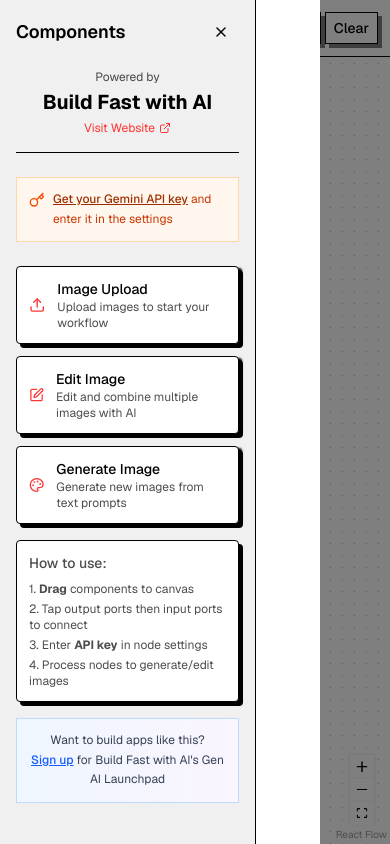
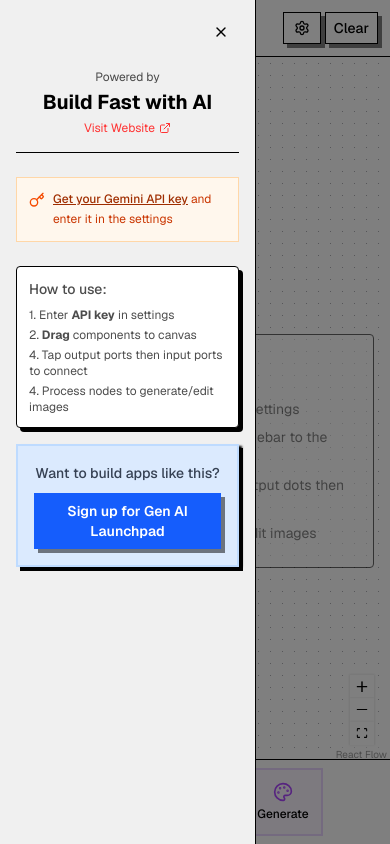
Before and after one commit to Aaryan6/gemimage-workflow, a Next.js app: page / in a window 390 px wide. Both pictures are taken after a click on the button 31 px from the left and 28 px from the top of the page. Built offline with nearby package versions, Linux system fonts and the light colour scheme.

Commit message:
Refactor Sidebar and Workflow components for improved mobile usability and user guidance. Updated layout for better responsiveness, added API key instructions, and enhanced visual elements in the workflow canvas.

```diff
--- /dev/null
+++ b/src/components/mobile-node-tabs.tsx
@@ -0,0 +1,86 @@
+"use client";
+
+import type React from "react";
+import { Upload, Edit, Palette } from "lucide-react";
+import { useWorkflowStore } from "@/stores/workflow-store";
+import { type Node } from "@xyflow/react";
+
+const nodeTypes = [
+  {
+    type: "imageUpload",
+    label: "Upload",
+    icon: Upload,
+    color: "text-blue-500",
+    bgColor: "bg-blue-50 hover:bg-blue-100",
+    borderColor: "border-blue-200",
+  },
+  {
+    type: "editImage",
+    label: "Edit",
+    icon: Edit,
+    color: "text-orange-500",
+    bgColor: "bg-orange-50 hover:bg-orange-100",
+    borderColor: "border-orange-200",
+  },
+  {
+    type: "generateImage",
+    label: "Generate",
+    icon: Palette,
+    color: "text-purple-500",
+    bgColor: "bg-purple-50 hover:bg-purple-100",
+    borderColor: "border-purple-200",
+  },
+];
+
+export default function MobileNodeTabs() {
+  const { addNode } = useWorkflowStore();
+
+  const onDragStart = (event: React.DragEvent, nodeType: string) => {
+    event.dataTransfer.setData("application/reactflow", nodeType);
+    event.dataTransfer.effectAllowed = "move";
+  };
+
+  const handleClick = (nodeType: string) => {
+    // Generate random position for mobile clicks
+    const x = Math.random() * 300 + 100;
+    const y = Math.random() * 200 + 100;
+
+    const newNode: Node = {
+      id: `${nodeType}-${Date.now()}`,
+      type: nodeType,
+      position: { x, y },
+      data: {
+        label: `${nodeType} node`,
+        images: [],
+        prompt: "",
+        result: null,
+      },
+    };
+
+    addNode(newNode);
+  };
+
+  return (
+    <div className="md:hidden fixed bottom-0 left-0 right-0 bg-background border-t border-border p-2 z-30">
+      <div className="flex gap-2 justify-center">
+        {nodeTypes.map((nodeType) => {
+          const Icon = nodeType.icon;
+          return (
+            <div
+              key={nodeType.type}
+              className={`flex flex-col items-center justify-center p-3 rounded-lg border-2 cursor-pointer active:scale-95 transition-all touch-manipulation min-w-20 ${nodeType.bgColor} ${nodeType.borderColor}`}
+              draggable
+              onDragStart={(event) => onDragStart(event, nodeType.type)}
+              onClick={() => handleClick(nodeType.type)}
+            >
+              <Icon className={`w-5 h-5 mb-1 ${nodeType.color}`} />
+              <span className="text-xs font-medium text-foreground">
+                {nodeType.label}
+              </span>
+            </div>
+          );
+        })}
+      </div>
+    </div>
+  );
+}
--- a/src/components/sidebar.tsx
+++ b/src/components/sidebar.tsx
@@ -68,10 +68,7 @@
     <div className="w-64 md:w-64 bg-sidebar border-r border-sidebar-border p-4 h-full overflow-y-auto space-y-4">
       {/* Mobile close button */}
       {onClose && (
-        <div className="flex justify-between items-center mb-4 md:hidden">
-          <h2 className="text-lg font-semibold text-sidebar-foreground">
-            Components
-          </h2>
+        <div className="flex justify-end items-center mb-4 md:hidden">
           <Button variant="ghost" size="sm" onClick={onClose}>
             <X className="w-4 h-4" />
           </Button>
@@ -122,7 +119,7 @@
         )}
       </div>
 
-      <div className="space-y-3">
+      <div className="space-y-3 hidden md:block">
         {nodeTypes.map((nodeType) => {
           const Icon = nodeType.icon;
           return (
@@ -151,34 +148,33 @@
         <p className="font-medium mb-2">How to use:</p>
         <ol className="space-y-1 text-xs">
           <li>
-            1. <b>Drag</b> components to canvas
+            1. Enter <b>API key</b> in settings
+          </li>
+          <li>
+            2. <b>Drag</b> components to canvas
           </li>
           <li className="hidden md:block">
-            2. <b>Connect</b> nodes from dots
+            3. <b>Connect</b> nodes from dots
           </li>
           <li className="md:hidden">
-            2. Tap output ports then input ports to connect
-          </li>
-          <li>
-            3. Enter <b>API key</b> in node settings
+            4. Tap output ports then input ports to connect
           </li>
           <li>4. Process nodes to generate/edit images</li>
         </ol>
       </div>
 
       {/* Bottom CTA */}
-      <div className="mt-4 p-3 bg-gradient-to-r from-blue-50 to-purple-50 border border-blue-200 rounded-lg">
-        <p className="text-xs text-center text-gray-700 leading-relaxed">
+      <div className="mt-4 p-4 bg-blue-100 border-2 border-blue-200 rounded-lg shadow-sm">
+        <p className="text-sm font-medium text-center text-gray-700 leading-relaxed">
           Want to build apps like this? <br />
           <a
             href="https://buildfastwithai.com/genai-course?ref=nano-image-app"
             target="_blank"
             rel="noopener noreferrer"
-            className="text-blue-600 hover:text-blue-800 font-medium underline transition-colors"
+            className="inline-block mt-2 bg-blue-600 hover:bg-blue-700 text-white font-semibold py-2 px-4 rounded-lg transition-colors text-sm shadow-2xs"
           >
-            Sign up
-          </a>{" "}
-          for Build Fast with AI&apos;s Gen AI Launchpad
+            Sign up for Gen AI Launchpad
+          </a>
         </p>
       </div>
     </div>
--- a/src/components/workflow-builder.tsx
+++ b/src/components/workflow-builder.tsx
@@ -6,6 +6,7 @@
 import SettingsPanel from "./settings-panel";
 import { useWorkflowStore } from "@/stores/workflow-store";
 import { Settings, Menu } from "lucide-react";
+import MobileNodeTabs from "./mobile-node-tabs";
 
 export default function WorkflowBuilder() {
   const { clearWorkflow } = useWorkflowStore();
@@ -21,9 +22,7 @@
       {/* Mobile Sidebar Overlay */}
       {showSidebar && (
         <div className="fixed inset-0 bg-black/50 z-40 md:hidden">
-          <div className="w-80 h-full bg-background">
-            <Sidebar onClose={() => setShowSidebar(false)} />
-          </div>
+          <Sidebar onClose={() => setShowSidebar(false)} />
         </div>
       )}
 
@@ -47,7 +46,9 @@
               <Menu className="w-4 h-4" />
             </Button>
             <h1 className="text-lg md:text-2xl font-semibold text-foreground">
-              <span className="hidden sm:inline">Nano Banana Image Workflow 🍌</span>
+              <span className="hidden sm:inline">
+                Nano Banana Image Workflow 🍌
+              </span>
               <span className="sm:hidden">Workflow 🍌</span>
             </h1>
           </div>
@@ -83,6 +84,9 @@
         isOpen={showSettings}
         onClose={() => setShowSettings(false)}
       />
+
+      {/* Mobile Bottom Tabs */}
+      <MobileNodeTabs />
     </div>
   );
 }
--- a/src/components/workflow-canvas.tsx
+++ b/src/components/workflow-canvas.tsx
@@ -107,7 +107,46 @@
   );
 
   return (
-    <div className="w-full h-full">
+    <div className="w-full h-full relative pb-20 md:pb-0">
+      {/* Empty state instructor overlay */}
+      {nodes.length === 0 && (
+        <div className="absolute inset-0 flex items-center justify-center pointer-events-none z-10">
+          <div className="bg-background/80 border border-border rounded-xl p-6 max-w-md mx-4 opacity-60">
+            <h3 className="text-lg font-semibold text-foreground mb-3 text-center">
+              Get Started
+            </h3>
+            <ol className="space-y-2 text-sm text-muted-foreground">
+              <li className="flex items-start gap-2">
+                <span className="font-bold text-foreground">1.</span>
+                <span>
+                  Enter your <strong>Gemini API key</strong> in settings
+                </span>
+              </li>
+              <li className="flex items-start gap-2">
+                <span className="font-bold text-foreground">2.</span>
+                <span>
+                  <strong>Drag</strong> components from the sidebar to the
+                  canvas
+                </span>
+              </li>
+              <li className="flex items-start gap-2">
+                <span className="font-bold text-foreground">3.</span>
+                <span>
+                  <strong>Connect</strong> nodes by clicking output dots then
+                  input dots
+                </span>
+              </li>
+              <li className="flex items-start gap-2">
+                <span className="font-bold text-foreground">4.</span>
+                <span>
+                  <strong>Process</strong> nodes to generate/edit images
+                </span>
+              </li>
+            </ol>
+          </div>
+        </div>
+      )}
+
       <ReactFlow
         nodes={nodes}
         edges={edges}
```
